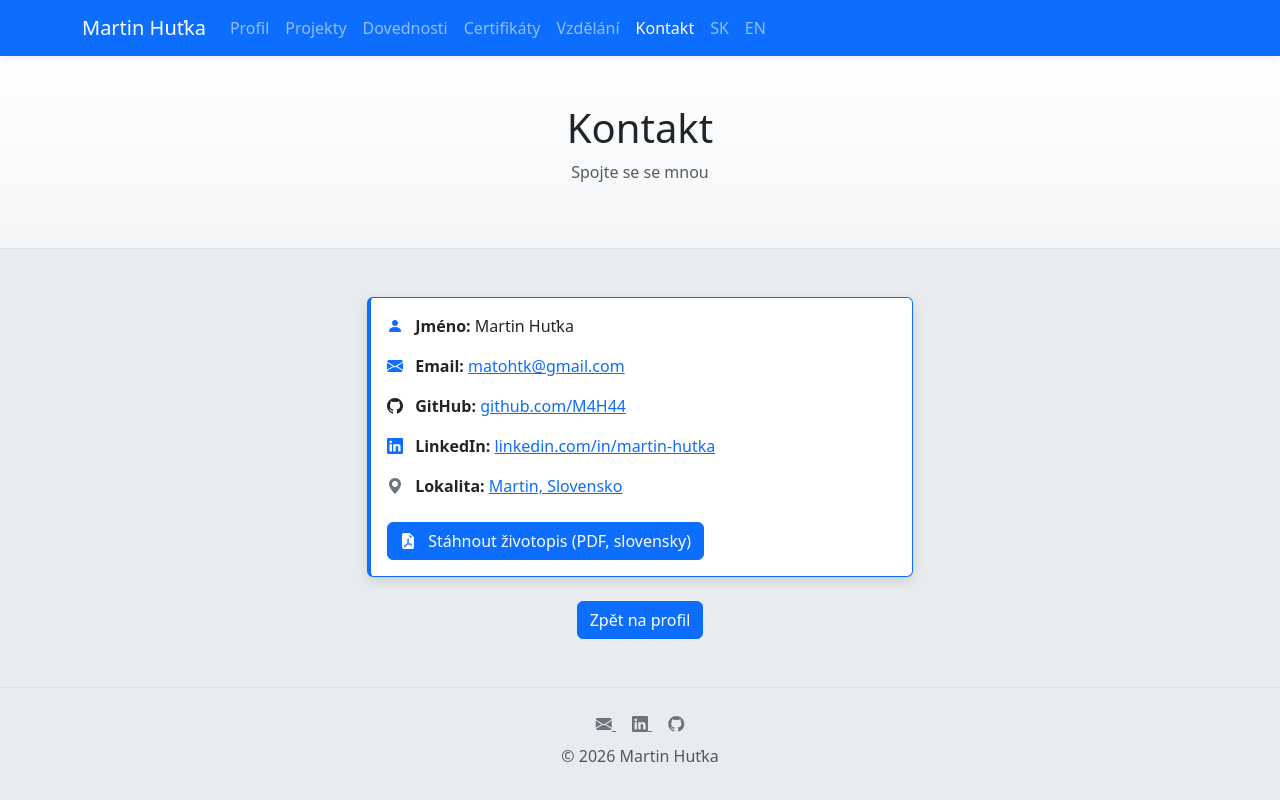
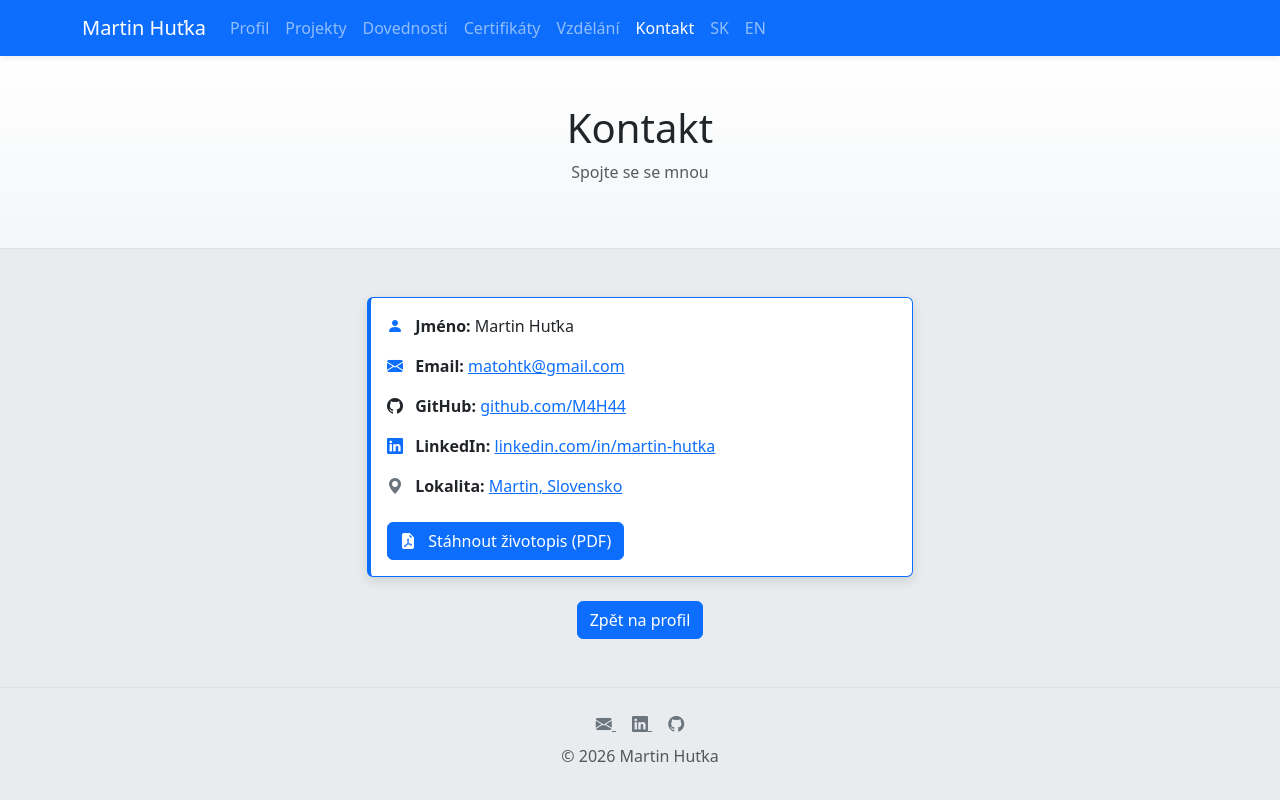
Before and after one commit to M4H44/cv-site, a plain HTML site: page cz/contact.html in a window 1280 px wide. Drawn offline with nearby package versions, Linux system fonts and the light colour scheme.

Commit message:
Aktualizované CV SK/EN + nové CZ

```diff
--- a/cz/contact.html
+++ b/cz/contact.html
@@ -93,10 +93,10 @@
                         </p>
 
                         <div class="mt-4">
-                            <a href="../assets/docs/CV_Martin_Hutka_SK_WEB_V2.pdf" target="_blank"
+                            <a href="../assets/docs/CV_Martin_Hutka_CZ_WEB_V2.pdf" target="_blank"
                                class="btn btn-primary">
                                 <i class="bi bi-file-earmark-pdf-fill me-2"></i>
-                                Stáhnout životopis (PDF, slovensky)
+                                Stáhnout životopis (PDF)
                             </a>
                         </div>
 
```
Also changed, not shown: 6 other files.
